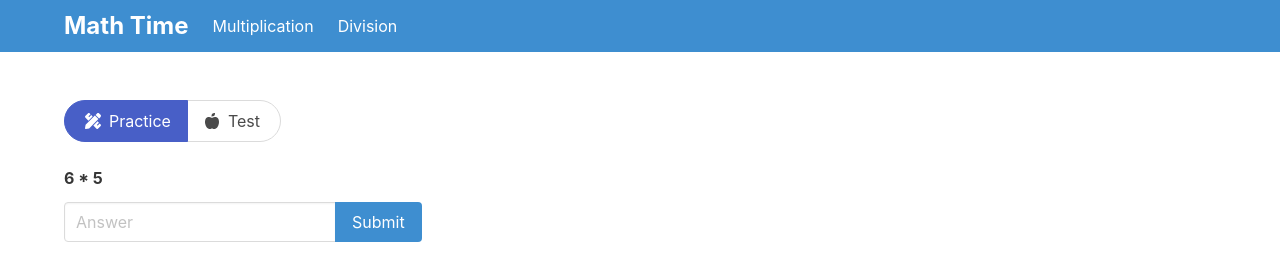
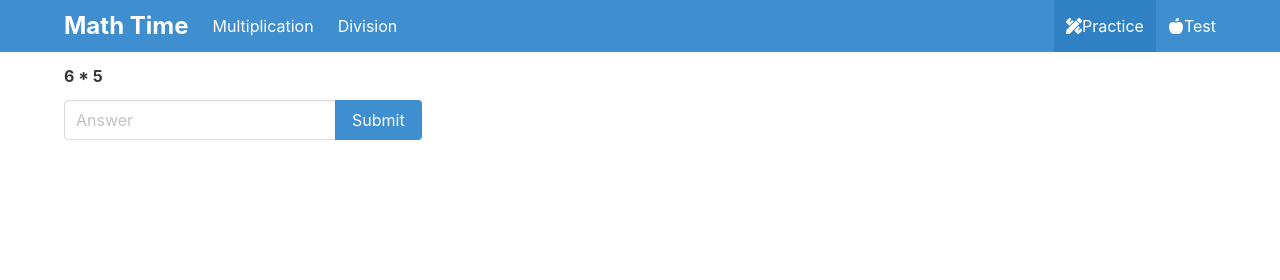
Before and after one commit to toddkummer/math, a website built with webpack: page src/index.html in a window 1280 px wide. Built offline with nearby package versions, Linux system fonts and the light colour scheme; what stimulus-repo would draw is missing.

Commit message:
Move Practice/Test toggle to nav bar

```diff
--- a/src/index.html
+++ b/src/index.html
@@ -23,35 +23,25 @@
         <a data-action='math#switchOperation' data-math-target='operationTab' class="navbar-item" data-operation='multiplication'>
           Multiplication
         </a>
-
         <a data-action='math#switchOperation' data-math-target='operationTab' class="navbar-item" data-operation='division'>
           Division
         </a>
       </div>
       <div class="navbar-end">
+        <a class='navbar-item is-active' data-action='math#startPractice' data-math-target='practiceTab'>
+          <span class='icon is-small'><i class='fas fa-pencil-ruler'></i></span>
+          <span>Practice</span>
+        </a>
+        <a class='navbar-item' data-action='math#startTest' data-math-target='testTab'>
+          <span class='icon is-small'><i class='fas fa-apple-alt'></i></span>
+          <span>Test</span>
+        </a>
       </div>
     </div>
   </div>
 </nav>
-<section class='section'>
+<section class='section pt-3'>
   <div class='container'>
-    <div class='tabs is-toggle is-toggle-rounded'>
-      <ul>
-        <li class='is-active' data-math-target='practiceTab'>
-          <a data-action='math#startPractice'>
-            <span class='icon is-small'><i class='fas fa-pencil-ruler'></i></span>
-            <span>Practice</span>
-          </a>
-        </li>
-        <li data-math-target='testTab'>
-          <a data-action='math#startTest'>
-            <span class='icon is-small'><i class='fas fa-apple-alt'></i></span>
-            <span>Test</span>
-          </a>
-        </li>
-      </ul>
-    </div>
-
     <div data-controller='practice'>
       <div class='field'>
         <label data-practice-target='equation' class='label'>6 * 5</label>
```
